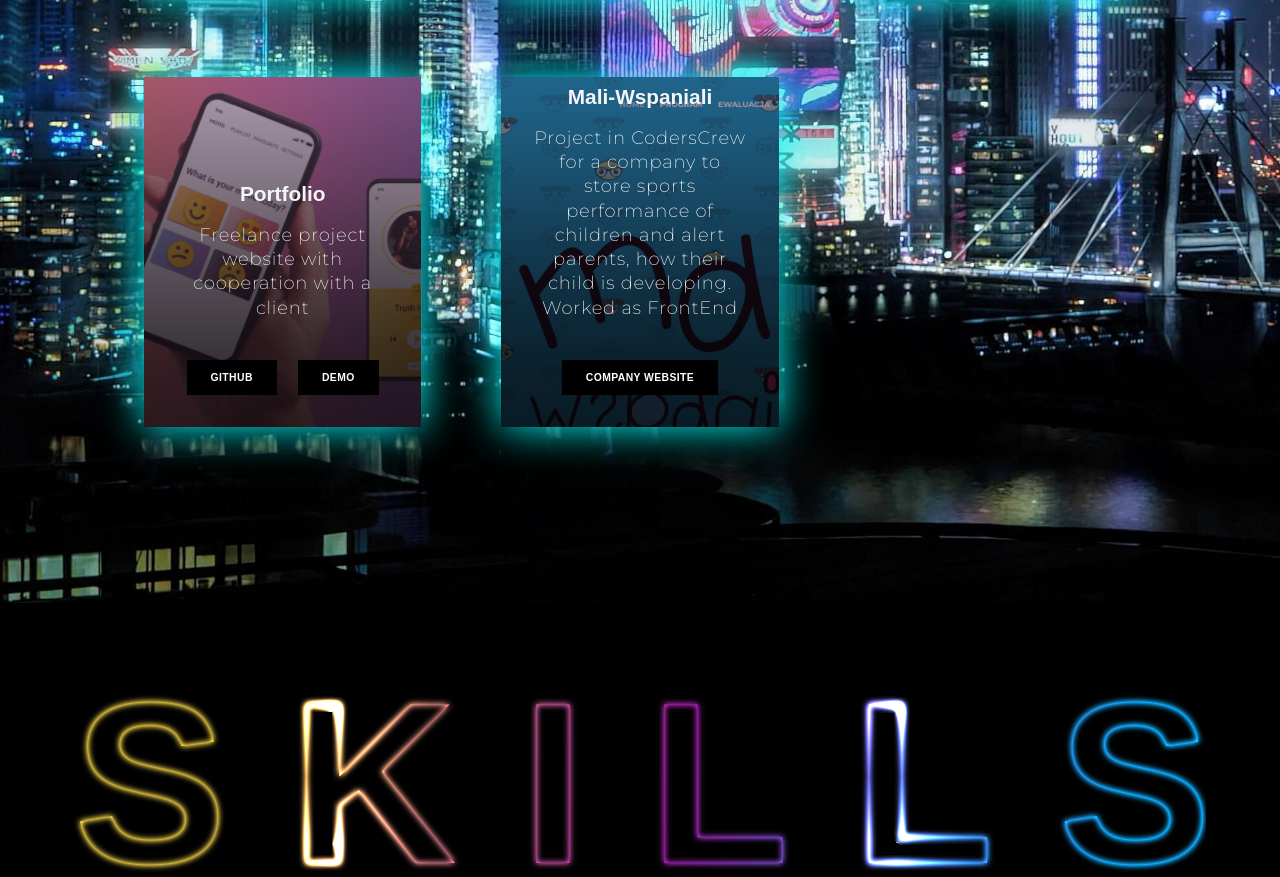
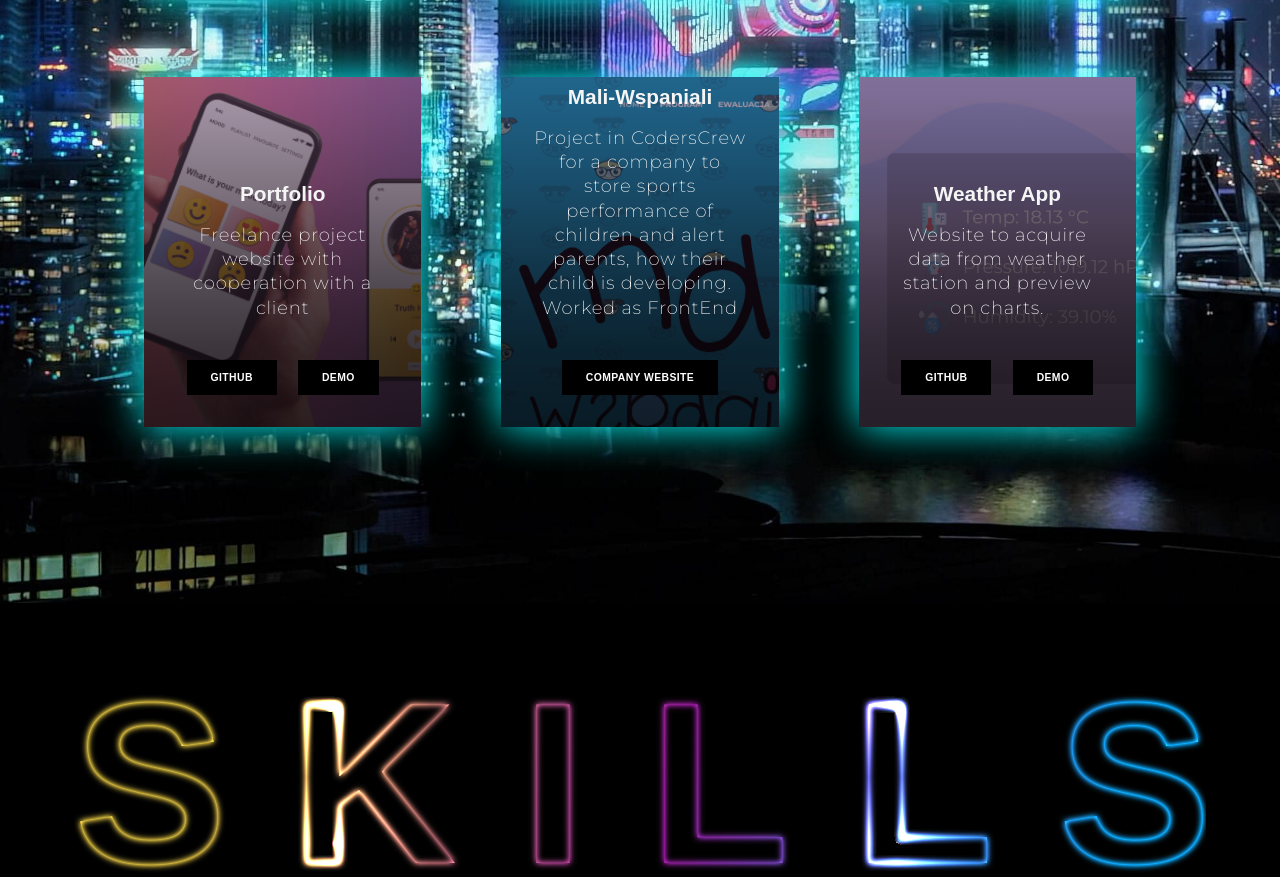
Before and after one commit to mac-lucky/portfolio, a plain HTML site: page index.html in a window 1280 px wide. Shown: the part 1592-2469 px from the top of the page. Drawn offline with nearby package versions, Linux system fonts and the light colour scheme; animation ran at ten frames a second.

Commit message:
new project added

```diff
--- a/SCSS/style.scss
+++ b/SCSS/style.scss
@@ -53,7 +53,7 @@ header {
 }
 
 
-#particles-js{
+#particles-js {
   width: 100%;
   height: 100%;
   background-color: #27132e;
@@ -360,7 +360,7 @@ $bp-elg: 1150px;
   }
 
   &:nth-child(6):before {
-    background-image: url(/images/ARM.jpg);
+    background-image: url(/images/weather.png);
   }
 }
 
--- a/index.html
+++ b/index.html
@@ -158,6 +158,25 @@
               <a target="blank" href="http://mali-wspaniali.pl/pl/index.html"
                 ><button class="btn">Company website</button></a
               >
+            </div>
+          </div>
+          <div class="cardweb">
+            <div class="content">
+              <h2 class="title">Weather App</h2>
+              <p class="copy">
+                Website to acquire data from weather station and preview on
+                charts.
+              </p>
+              <div class="twobut">
+                <a
+                  target="blank"
+                  href="https://github.com/Mac-lucky/weather-station-React"
+                  ><button class="btn">GitHub</button></a
+                >
+                <a target="blank" href="https://pogodawroclaw.netlify.app/"
+                  ><button class="btn">Demo</button></a
+                >
+              </div>
             </div>
           </div>
         </div>
```
Also changed, not shown: dist/style.css, images/weather.png (added).
